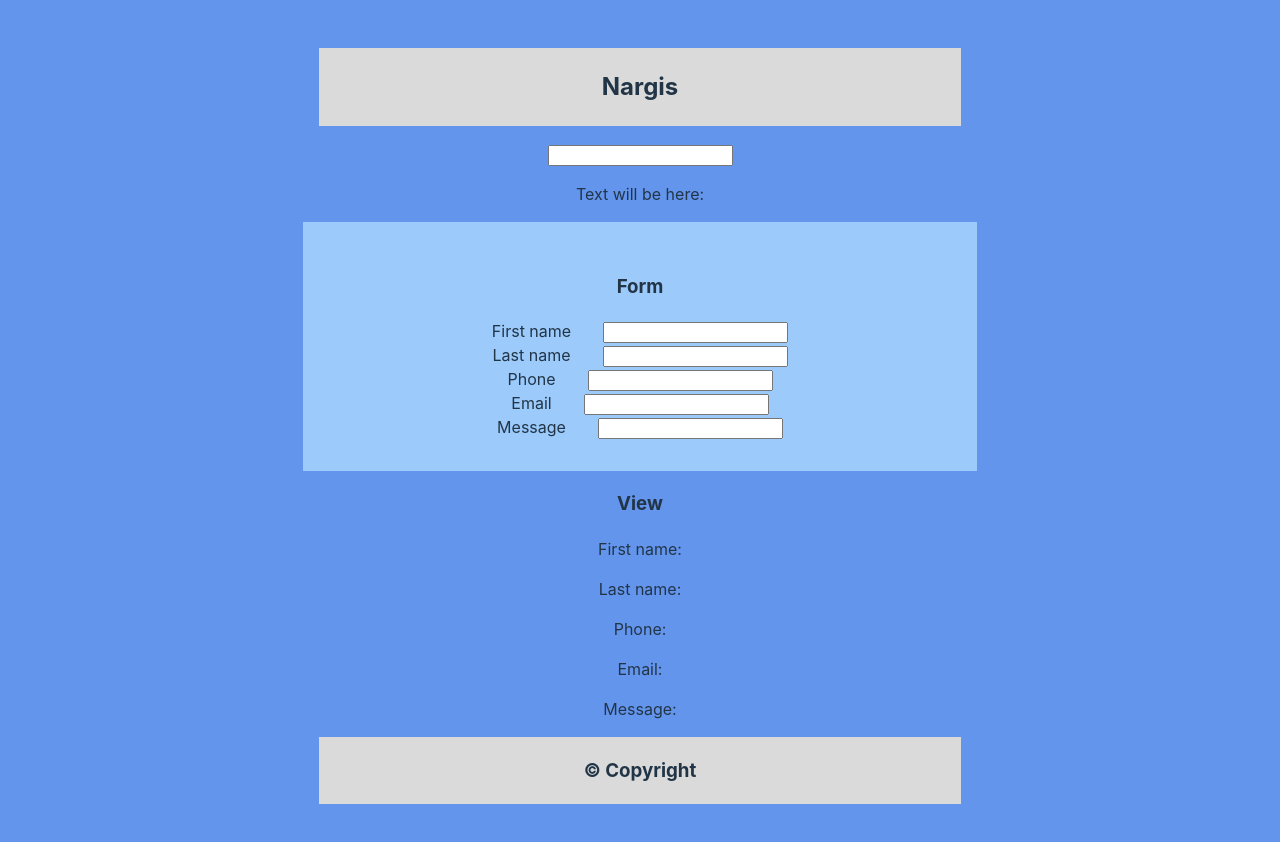
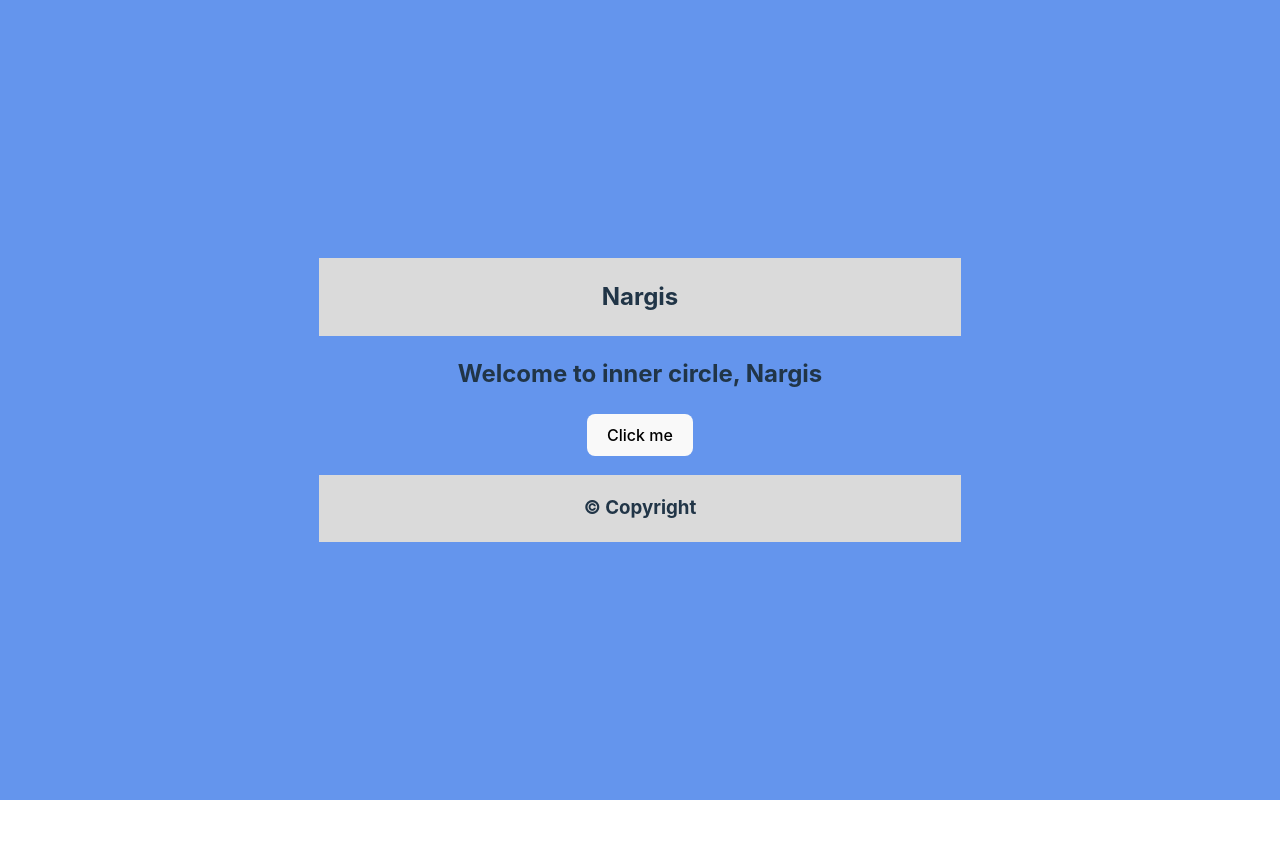
Before and after one commit to Nargissamatova/react_demo, a React app: page / in a window 1280 px wide. Shown: the top 842 px of the page. After the commit the page ends 800 px from the top, so only its background shows below. Built offline with nearby package versions, Linux system fonts and the light colour scheme; the HTML template or start-up script is replaced by a standard one.

Commit message:
Add conditional rendering

```diff
--- a/src/App.jsx
+++ b/src/App.jsx
@@ -9,15 +9,34 @@ import Form from "./Form";
 import View from "./View";
 
 import { useState } from "react";
+import Dashboard from "./Dashboard";
 
 function App() {
-  /*
+  const [formData, setFormData] = useState({});
+  const [isLoggedIn, setIsLoggedIn] = useState(true);
+
+  const displayHandler = () => {
+    setIsLoggedIn(!isLoggedIn);
+  };
+
+  return (
+    <>
+      <Header />
+
+      {isLoggedIn && <Dashboard user="Nargis" />}
+      <button onClick={displayHandler}>Click me</button>
+      <Footer />
+    </>
+  );
+}
+
+/*
   const [counter, setCounter] = useState(0);
   const [persons, setPersons] = useState([
     { id: 1, name: "Nargis", title: "student", location: "Helsinki" },
     { id: 2, name: "John Doe", title: "developer", location: "somewhere" },
     { id: 3, name: "Someone", title: "designer", location: "somewhere" },
-  ]); */
+  ]);
   const [inputValue, setInputValue] = useState("");
   const [formData, setFormData] = useState({
     fname: "",
@@ -38,16 +57,6 @@ function App() {
 
     console.log(formData);
   };
-  /*
-  const clickHandler = () => {
-    setCounter(counter + 1);
-  };
-  const deacreaser = () => {
-    setCounter(counter - 1);
-  };
-  const zero = () => {
-    setCounter(counter * 0);
-  };*/
 
   return (
     <>
@@ -55,28 +64,12 @@ function App() {
       <input />
       <p>Text will be here: {inputValue}</p>
 
-      {/*
-      <Counter
-        counterP={counter}
-        clickHandler={clickHandler}
-        deacreaser={deacreaser}
-        zero={zero}
-      />
-      {persons.map((person) => (
-        <Box
-          key={person.name}
-          name={person.name}
-          title={person.title}
-          location={person.location}
-        />
-      ))}
-      */}
-
       <Form changeHandler={changeAllHandler} />
       <View {...formData} />
       <Footer />
     </>
   );
 }
+*/
 
 export default App;
--- a/src/Dashboard.jsx
+++ b/src/Dashboard.jsx
@@ -1,9 +1,12 @@
 function Dashboard({ user }) {
   return (
     <div>
-      <h1>Welcome to inner circle, {user}</h1>
+      {user == "Nargis" ? (
+        <h2>Welcome to inner circle, {user}</h2>
+      ) : (
+        <h2>Oh you must be new one in here, {user}</h2>
+      )}
     </div>
   );
 }
-
 export default Dashboard;
```
